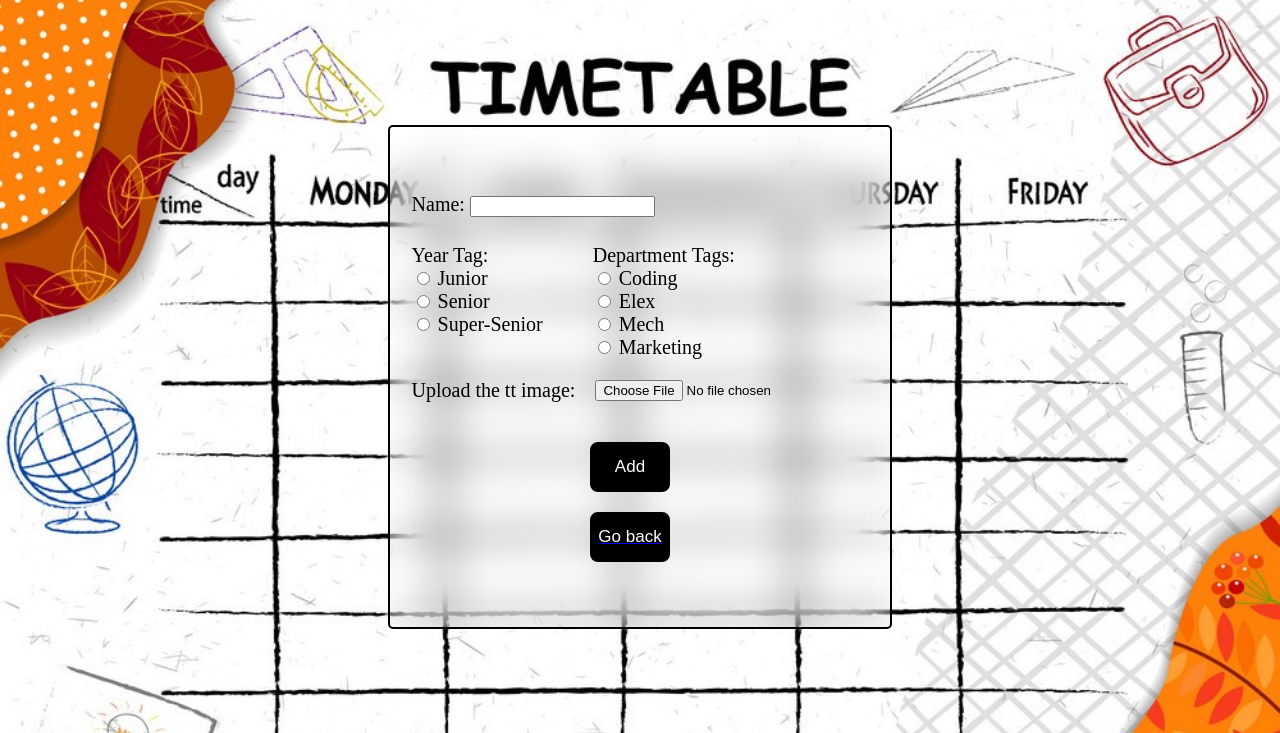
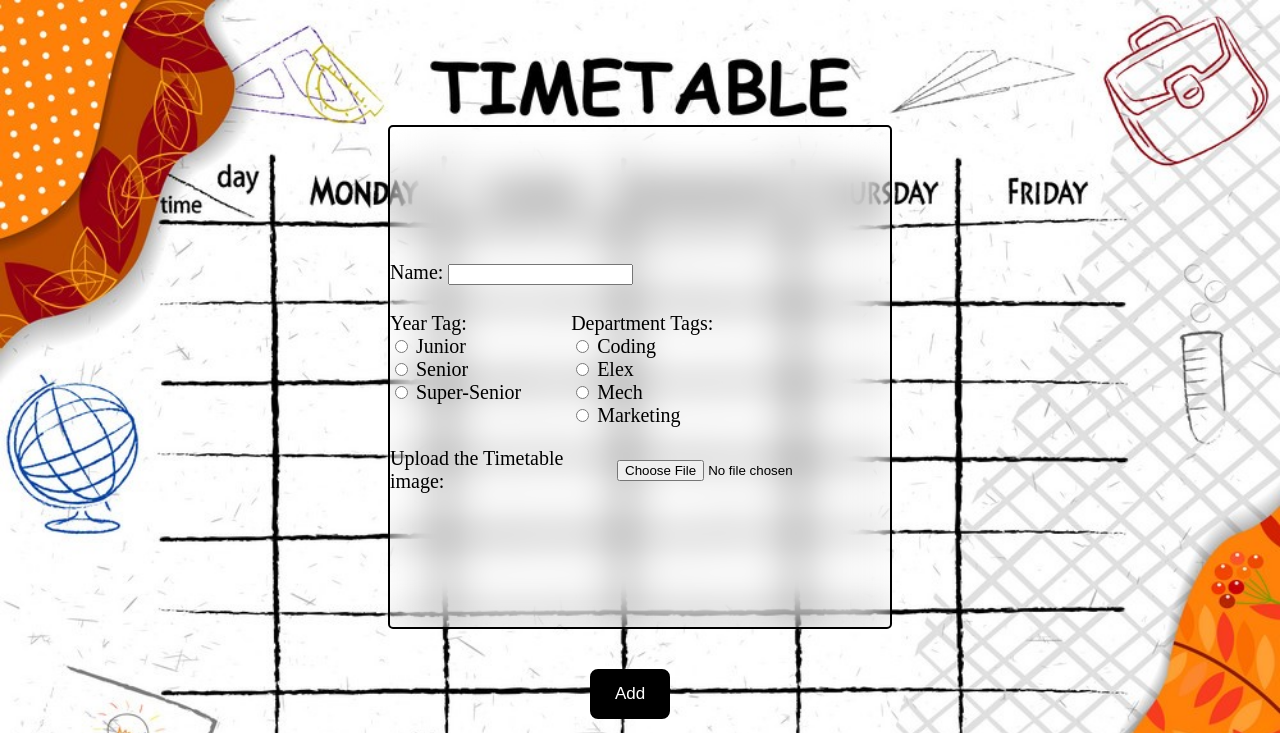
Before and after one commit to ayushptl1810/Optimal_Time_Project, a Flask app: page /add_student in a window 1280 px wide. Shown: the top 733 px of the page. Run offline with Flask 3, Linux system fonts and the light colour scheme.

Commit message:
Upload image feature added and stored in database

```diff
--- a/app.py
+++ b/app.py
@@ -1,5 +1,9 @@
 from flask import Flask, render_template, request, redirect, url_for, session
 from flask_sqlalchemy import SQLAlchemy
+from werkzeug.utils import secure_filename
+import os
+
+
 
 app = Flask(__name__)
 
@@ -8,6 +12,10 @@
 
 app.config['SECRET_KEY'] = "SECRET"
 app.config['SQLALCHEMY_DATABASE_URI'] =  'sqlite:///timetable.db'
+app.config['ALLOWED_EXTENSIONS'] = {'png', 'jpg', 'jpeg'}
+app.config['UPLOAD_FOLDER'] = 'image'
+
+
 db = SQLAlchemy(app)
 
 class Student(db.Model):
@@ -16,20 +24,26 @@
     tag = db.Column(db.String(16), nullable=False)
     dept = db.Column(db.String(16), nullable=False)
     selected_flag = db.Column(db.Boolean, default = False)
+    image = db.Column(db.String(64))
 
 with app.app_context():
     db.create_all()
+
 
 @app.route('/')
 def home():
     results = Student.query.filter_by(selected_flag = True).all()
     return render_template('home.html', results=results)
 
+
+def allowed_file(filename):
+    return '.' in filename and filename.rsplit('.', 1)[1].lower() in app.config['ALLOWED_EXTENSIONS']
+
 @app.route('/add_student')
 def add_student():
     return render_template('add_student.html')
 
-@app.route('/add_student', methods = ['POST'])
+@app.route('/add_student', methods=['POST'])
 def add_student_post():
     name = request.form.get('name')
     tag = request.form.get('year_tag')
@@ -40,9 +54,20 @@
 
     new_student = Student(name=name, tag=tag, dept=dept)
     db.session.add(new_student)
+    db.session.flush()
+
+    if 'timetable' in request.files:
+        file = request.files['timetable']
+
+        if file.filename and allowed_file(file.filename):
+            filename = secure_filename(file.filename)
+            new_filename = f"timetable_{new_student.id}"
+            file.save(os.path.join(app.config['UPLOAD_FOLDER'], new_filename))
+            new_student.image = new_filename
+
     db.session.commit()
+    return redirect(url_for('add_student'))
 
-    return redirect(url_for('add_student'))
 
 @app.route('/filter')
 def filter():
@@ -69,6 +94,7 @@
 
     results = query.all()
     return render_template('filter.html', results=results, name=name, tag=tags, dept=depts)
+
 
 @app.route('/add_filter', methods=['POST'])
 def add_filter():
--- a/templates/add_student.html
+++ b/templates/add_student.html
@@ -8,7 +8,7 @@
 </head>
 <body>
     <div class="div1">
-        <form method="post">
+        <form action="{{ url_for('add_student_post') }}" method="post" enctype="multipart/form-data">
             <div class="name-div">
                 <label for="name">Name:</label>
                 <input type="text" id="name" name="name">
@@ -34,8 +34,9 @@
                 <label for="marketing">Marketing</label><br>
             </div>
             <div class="button2-div">
-                <label for="coding">Upload the tt image:</label><br>
-                <input type="file" accept="image/*">
+                    <label for="coding">Upload the Timetable image:</label><br>
+                    <input type="file" name="timetable" id="timetable" accept="image/*">
+            </div>
             </div>
             <div class="button-div">
                 <button type="submit" class="button add-button">Add</button>
```
